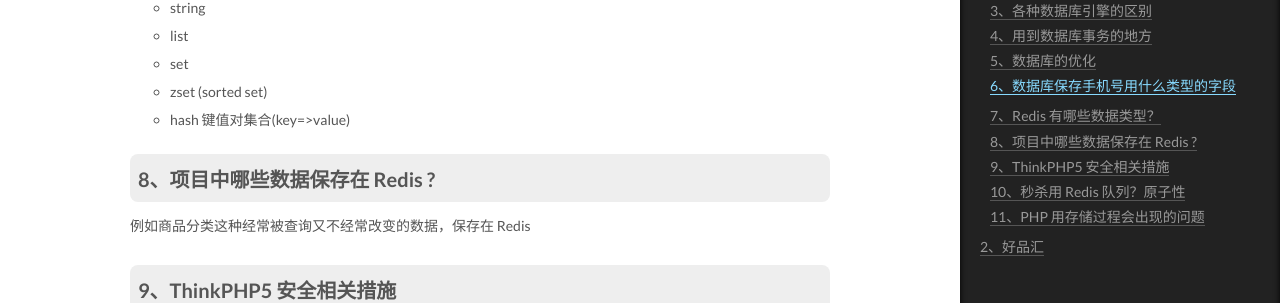
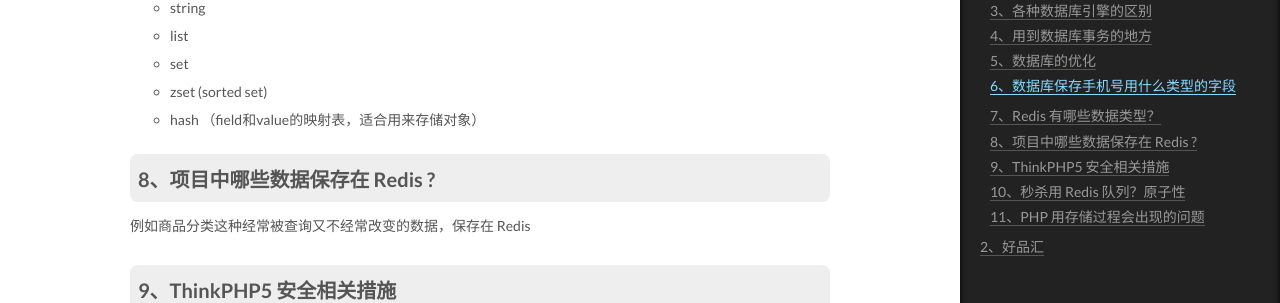
Before and after one commit to nnngu/LearningNotes, a Jekyll site: the page built from _posts/2018-06-05-PHP 面试题收集.md, in a window 1280 px wide and 1400 px high, scrolled down 3312 px. Shown: the part 147-450 px from the top of the window. Built offline with Jekyll 4.4.1, drawn with Linux system fonts in a browser that asks for light colours.

Commit message:
修改文件: _posts/2018-06-05-PHP 面试题收集.md

```diff
--- a/_posts/2018-06-05-PHP 面试题收集.md
+++ b/_posts/2018-06-05-PHP 面试题收集.md
@@ -113,7 +113,7 @@ InnoDB 和 MyISAM 基本的差别为：MyISAM 类型的表强调的是性能，
 - list
 - set
 - zset  (sorted set)
-- hash  键值对集合(key=>value)
+- hash  （field和value的映射表，适合用来存储对象）
 
 ### 8、项目中哪些数据保存在 Redis ?
 
```
